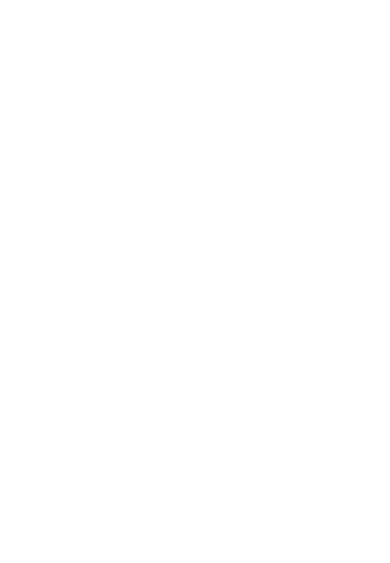
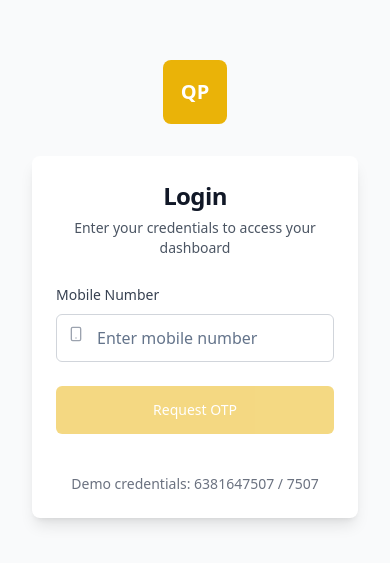
Before and after one commit to Lovable-Leapmile/qikpod-dashboard, a React (Vite) app: page / in a window 390 px wide. Shown: the part 133-696 px from the top of the page. Built offline with nearby package versions, Linux system fonts and the light colour scheme.

Commit message:
Reverted to commit 9b496b919703df4920c4cf3e3e3f322b425db1e8

```diff
--- a/src/components/Login.tsx
+++ b/src/components/Login.tsx
@@ -1,3 +1,4 @@
+
 import React, { useState } from 'react';
 import { Button } from '@/components/ui/button';
 import { Input } from '@/components/ui/input';
@@ -5,20 +6,19 @@ import { Label } from '@/components/ui/label';
 import { Card, CardContent, CardDescription, CardHeader, CardTitle } from '@/components/ui/card';
 import { useAuth } from '@/contexts/AuthContext';
 import { Lock, Smartphone } from 'lucide-react';
+
 const Login = () => {
   const [mobile, setMobile] = useState('');
   const [otp, setOtp] = useState('');
   const [showOtpField, setShowOtpField] = useState(false);
   const [isLoading, setIsLoading] = useState(false);
-  const {
-    generateOTP,
-    validateOTP,
-    login
-  } = useAuth();
+  const { generateOTP, validateOTP, login } = useAuth();
+
   const handleRequestOTP = async () => {
     if (!mobile || mobile.length < 10) {
       return;
     }
+
     setIsLoading(true);
     const success = await generateOTP(mobile);
     if (success) {
@@ -26,19 +26,24 @@ const Login = () => {
     }
     setIsLoading(false);
   };
+
   const handleLogin = async () => {
     if (!otp || otp.length < 4) {
       return;
     }
+
     setIsLoading(true);
     const result = await validateOTP(mobile, otp);
+
     if (result.success && result.data) {
       const userData = result.data.records[0];
       login(result.data.access_token, userData);
     }
     setIsLoading(false);
   };
-  return <div className="min-h-screen flex">
+
+  return (
+    <div className="min-h-screen flex">
       {/* Left Side - Welcome Section */}
       <div className="hidden lg:flex lg:w-1/2 bg-gradient-to-br from-yellow-400 via-yellow-500 to-yellow-600 flex-col justify-center items-center text-white p-12">
         <div className="text-center max-w-md">
@@ -53,7 +58,98 @@ const Login = () => {
       </div>
 
       {/* Right Side - Login Form */}
+      <div className="w-full lg:w-1/2 flex items-center justify-center p-8 bg-gray-50">
+        <div className="w-full max-w-md">
+          {/* Mobile Logo */}
+          <div className="lg:hidden text-center mb-8">
+            <div className="w-16 h-16 mx-auto bg-yellow-500 rounded-lg flex items-center justify-center mb-4">
+              <span className="text-white font-bold text-xl">QP</span>
+            </div>
+          </div>
 
-    </div>;
+          <Card className="shadow-lg border-0">
+            <CardHeader className="text-center">
+              <CardTitle className="text-2xl font-bold text-gray-900">Login</CardTitle>
+              <CardDescription className="text-gray-600">
+                Enter your credentials to access your dashboard
+              </CardDescription>
+            </CardHeader>
+            <CardContent className="space-y-6">
+              <div className="space-y-2">
+                <Label htmlFor="mobile" className="text-sm font-medium text-gray-700">
+                  Mobile Number
+                </Label>
+                <div className="relative">
+                  <Smartphone className="absolute left-3 top-3 h-4 w-4 text-gray-400" />
+                  <Input
+                    id="mobile"
+                    type="tel"
+                    placeholder="Enter mobile number"
+                    value={mobile}
+                    onChange={(e) => setMobile(e.target.value)}
+                    className="pl-10 h-12 border-gray-300 focus:border-yellow-500 focus:ring-yellow-500"
+                    disabled={isLoading}
+                  />
+                </div>
+              </div>
+
+              {!showOtpField ? (
+                <Button
+                  onClick={handleRequestOTP}
+                  disabled={!mobile || mobile.length < 10 || isLoading}
+                  className="w-full h-12 bg-yellow-500 hover:bg-yellow-600 text-white font-medium"
+                >
+                  {isLoading ? 'Sending OTP...' : 'Request OTP'}
+                </Button>
+              ) : (
+                <>
+                  <div className="space-y-2">
+                    <Label htmlFor="otp" className="text-sm font-medium text-gray-700">
+                      Enter OTP
+                    </Label>
+                    <Input
+                      id="otp"
+                      type="text"
+                      placeholder="Enter OTP"
+                      value={otp}
+                      onChange={(e) => setOtp(e.target.value)}
+                      className="h-12 text-center text-lg tracking-widest border-gray-300 focus:border-yellow-500 focus:ring-yellow-500"
+                      maxLength={6}
+                      disabled={isLoading}
+                    />
+                  </div>
+
+                  <Button
+                    onClick={handleLogin}
+                    disabled={!otp || otp.length < 4 || isLoading}
+                    className="w-full h-12 bg-yellow-500 hover:bg-yellow-600 text-white font-medium"
+                  >
+                    {isLoading ? 'Signing In...' : 'Sign In'}
+                  </Button>
+
+                  <Button
+                    onClick={() => {
+                      setShowOtpField(false);
+                      setOtp('');
+                    }}
+                    variant="outline"
+                    className="w-full h-10 border-gray-300 text-gray-600 hover:bg-gray-50"
+                    disabled={isLoading}
+                  >
+                    Back to Mobile Number
+                  </Button>
+                </>
+              )}
+
+              <div className="text-center text-sm text-gray-500 pt-4">
+                Demo credentials: 6381647507 / 7507
+              </div>
+            </CardContent>
+          </Card>
+        </div>
+      </div>
+    </div>
+  );
 };
+
 export default Login;
```
